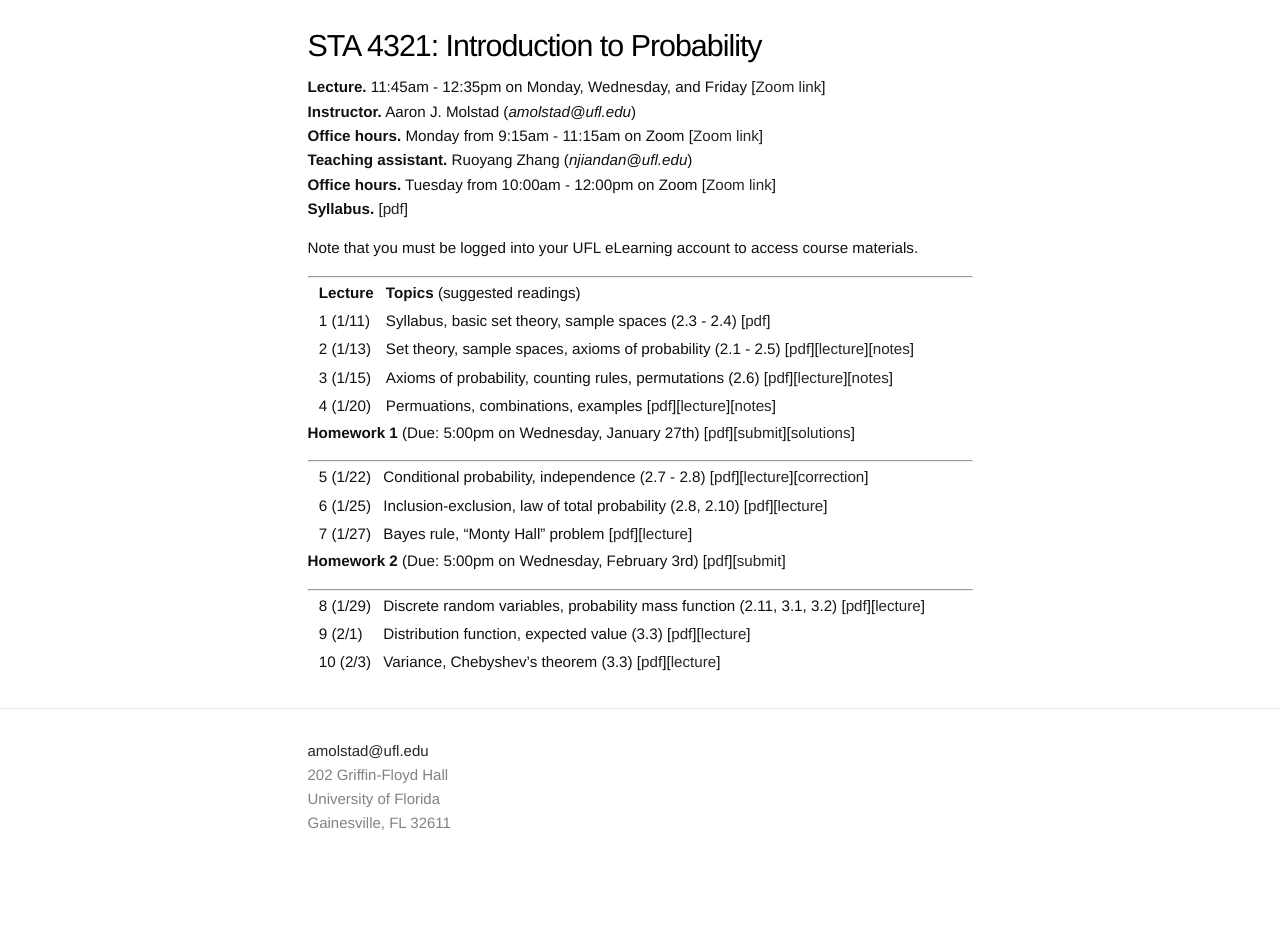
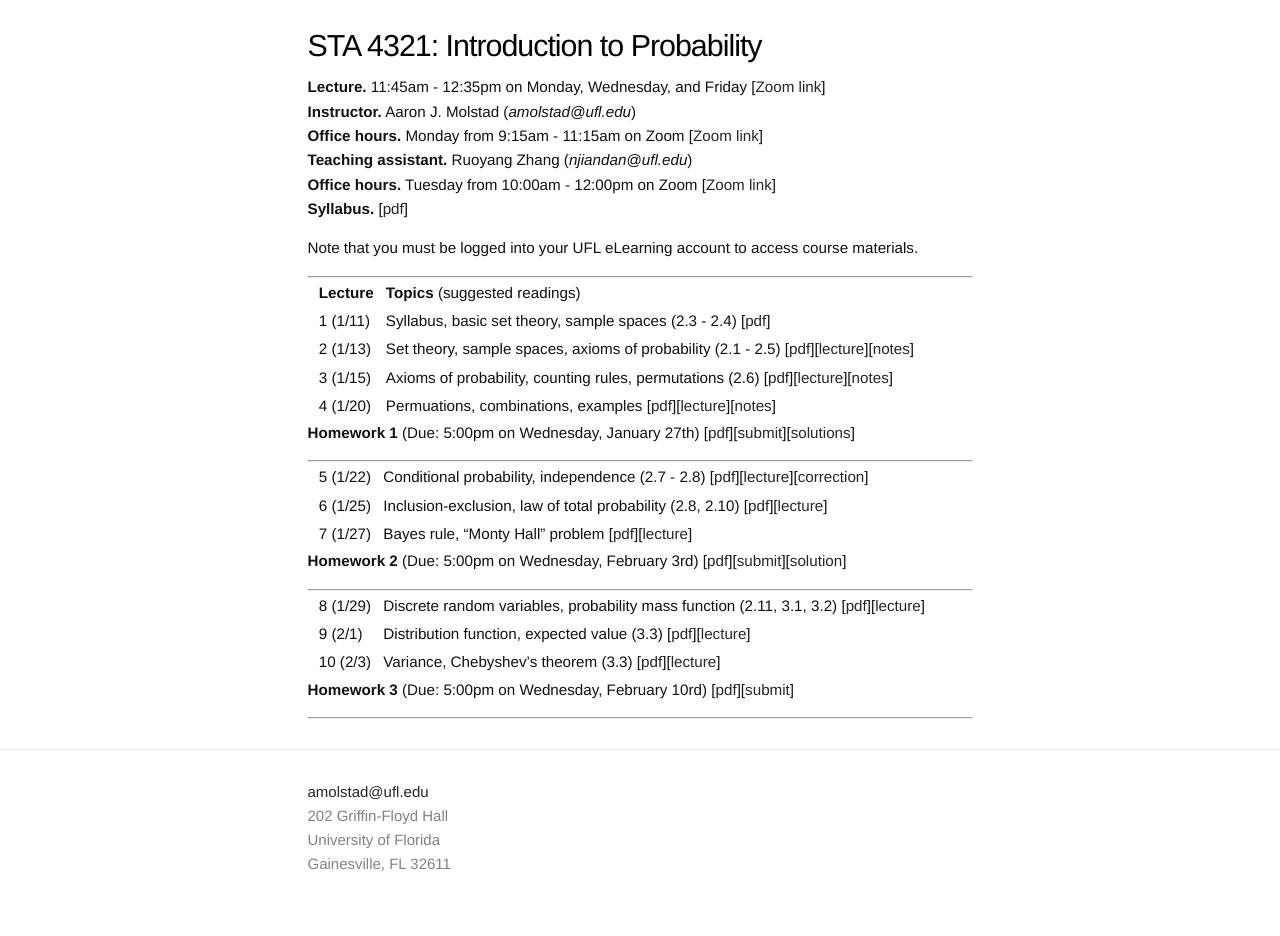
Before and after one commit to ajmolstad/ajmolstad.github.io, a Jekyll site: the page built from S21_STA4321.md, in a window 1280 px wide. Built offline with Jekyll 4.4.1, drawn with Linux system fonts in a browser that asks for light colours; before the commit the page ends 900 px from its top, so only the background shows below that; some of the changed lines change nothing that is shown.

Commit message:
Update website

```diff
--- a/S21_STA4321.md
+++ b/S21_STA4321.md
@@ -29,7 +29,7 @@ Note that you must be logged into your UFL eLearning account to access course ma
 || 6 (1/25) || Inclusion-exclusion, law of total probability (2.8, 2.10) [[pdf](https://ufl.instructure.com/files/56469900/download?download_frd=1)][[lecture](https://ufl.instructure.com/courses/426946/files?preview=56466987)] ||
 || 7 (1/27) || Bayes rule, “Monty Hall” problem [[pdf](https://ufl.instructure.com/files/56529636/download?download_frd=1)][[lecture](https://ufl.instructure.com/files/56534264/download?download_frd=1)] ||
 
- **Homework 2** (Due: 5:00pm on Wednesday, February 3rd) [[pdf](https://ufl.instructure.com/files/56529662/download?download_frd=1)][[submit](https://ufl.instructure.com/courses/426946/assignments/4612708)]
+ **Homework 2** (Due: 5:00pm on Wednesday, February 3rd) [[pdf](https://ufl.instructure.com/files/56529662/download?download_frd=1)][[submit](https://ufl.instructure.com/courses/426946/assignments/4612708)][[solution](https://ufl.instructure.com/files/56776906/download?download_frd=1)]
 
 
  ----------------
@@ -37,3 +37,7 @@ Note that you must be logged into your UFL eLearning account to access course ma
 || 8 (1/29) || Discrete random variables, probability mass function (2.11, 3.1, 3.2) [[pdf](https://ufl.instructure.com/files/56593864/download?download_frd=1)][[lecture](https://ufl.instructure.com/files/56637664/download?download_frd=1)]||
 || 9 (2/1) || Distribution function, expected value (3.3) [[pdf](https://ufl.instructure.com/files/56671681/download?download_frd=1)][[lecture](https://ufl.instructure.com/courses/426946/files?preview=56703806)]||
 || 10 (2/3) || Variance,  Chebyshev’s theorem (3.3) [[pdf](https://ufl.instructure.com/files/56741896/download?download_frd=1)][[lecture](https://ufl.instructure.com/files/56746420/download?download_frd=1)]||
+
+ **Homework 3** (Due: 5:00pm on Wednesday, February 10rd) [[pdf](https://ufl.instructure.com/files/56776900/download?download_frd=1)][[submit](https://ufl.instructure.com/courses/426946/assignments/4617554)]
+
+ ----------------
```
